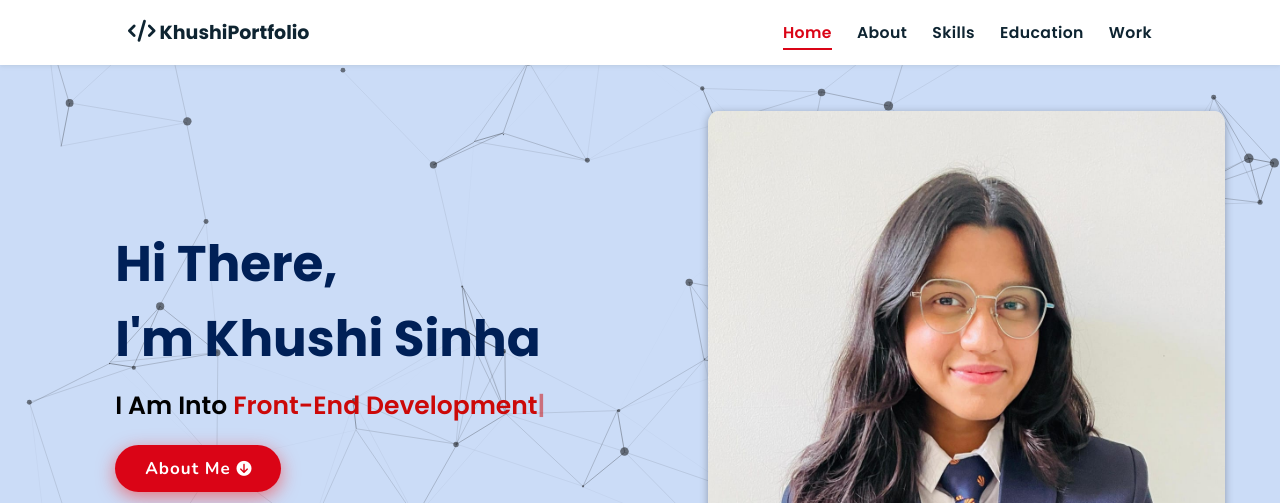
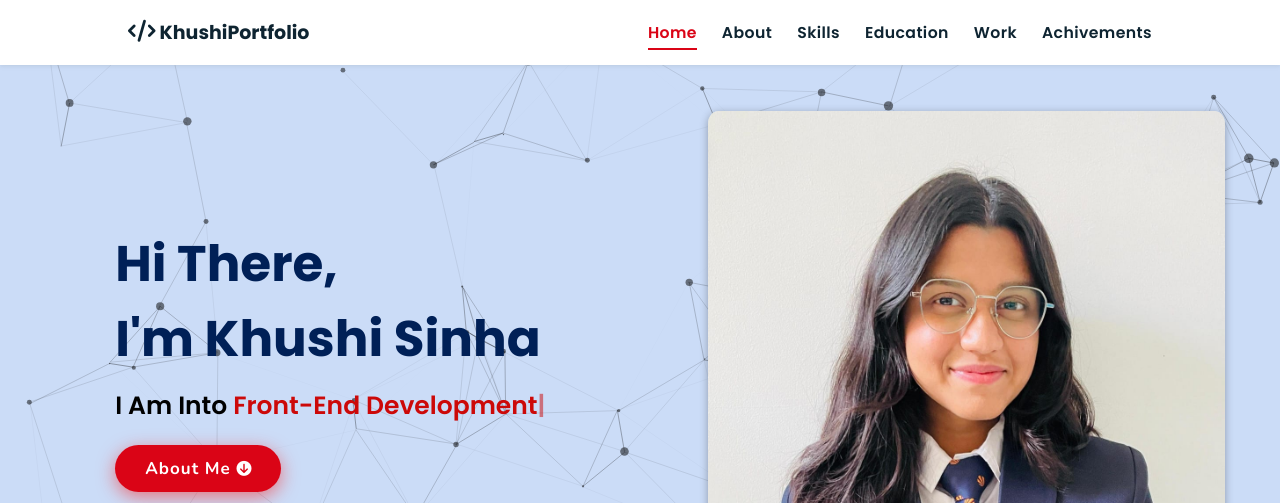
Before and after one commit to Khushisinhaa/port.github.io, a plain HTML site: page index.html in a window 1280 px wide. Shown: the top 503 px of the page. Drawn offline with nearby package versions, Linux system fonts and the light colour scheme; no server answers; animation ran at ten frames a second.

Commit message:
Update index.html

```diff
--- a/index.html
+++ b/index.html
@@ -27,7 +27,7 @@
             <li><a href="#skills">Skills</a></li>
             <li><a href="#education">Education</a></li>
             <li><a href="#work">Work</a></li>
-           <!-- <li><a href="#experience">Experience</a></li> -->
+            <li><a href="#experience">Achivements</a></li>
             </ul>
         </nav>
 </header>
@@ -484,7 +484,7 @@
           <a href="#skills"><i class="fas fa-chevron-circle-right"></i> Skills</a>
           <a href="#education"><i class="fas fa-chevron-circle-right"></i> Education</a>
           <a href="#work"><i class="fas fa-chevron-circle-right"></i> Work</a>
-         <!-- <a href="#experience"><i class="fas fa-chevron-circle-right"></i> Experience</a> -->
+          <a href="#experience"><i class="fas fa-chevron-circle-right"></i>Achivements</a>
       </div>
 
       <div class="box">
```
